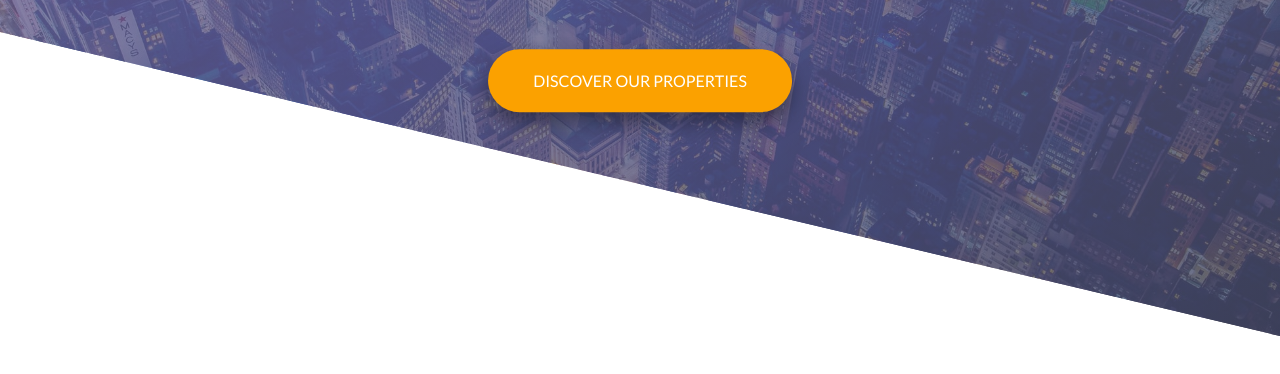
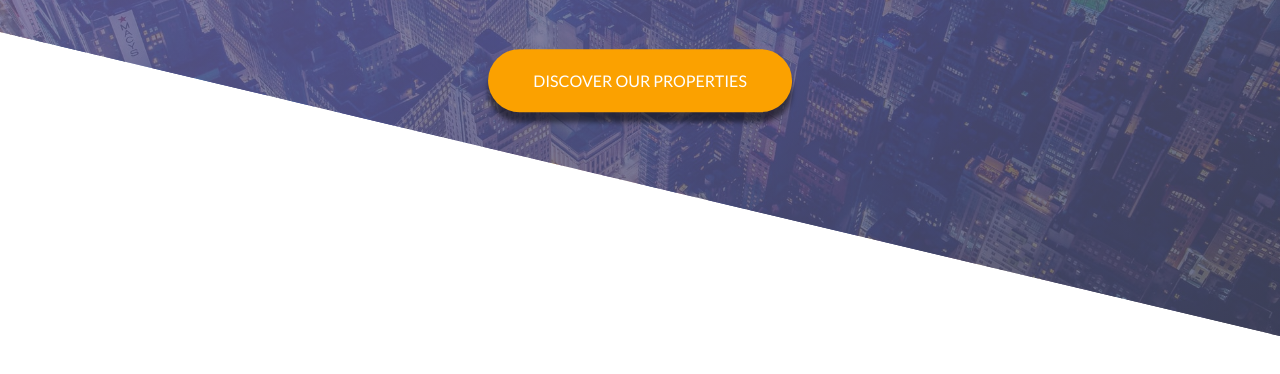
Before and after one commit to AmandaKitSam/Front-End-Sass, a plain HTML site: page index.html in a window 1280 px wide. In both pictures the pointer is over the link "DISCOVER OUR PROPERTIES". Shown: the part 424-798 px from the top of the page. Drawn offline with Linux system fonts and the light colour scheme.

Commit message:
Added styling for the button

```diff
--- a/css/style.css
+++ b/css/style.css
@@ -174,14 +174,14 @@ body {
 .btn:hover {
   transform: translateY(-3px);
   /* translateY: negative value to go up; positive to go down */
-  box-shadow: 0 10px 20px rgba(0, 0, 0, 0.4);
+  box-shadow: 0 10px 5px rgba(0, 0, 0, 0.5);
   -webkit-transition: all 0.2s ease-in-out;
           transition: all 0.2s ease-in-out;
 }
 
 .btn:active {
   transform: translateY(-1px);
-  box-shadow: 0 5px 10px rgba(0, 0, 0, 0.4);
+  box-shadow: 0 5px 5px rgba(0, 0, 0, 0.5);
 }
 
 .btn-header {
```
